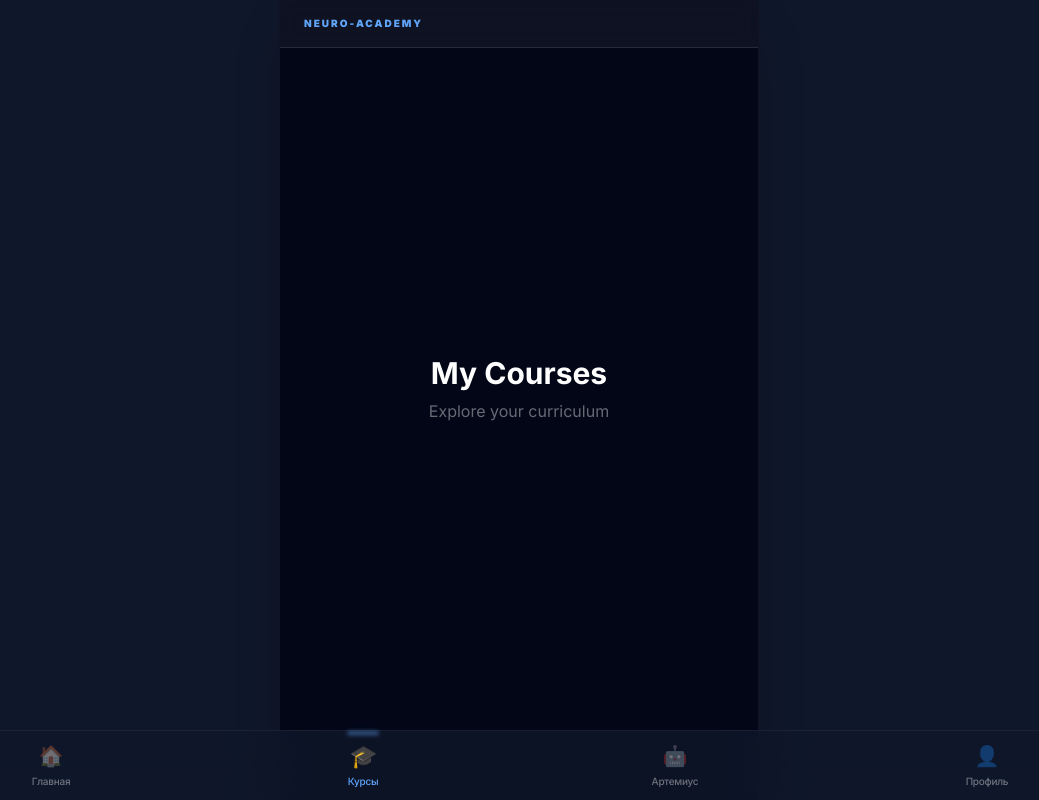
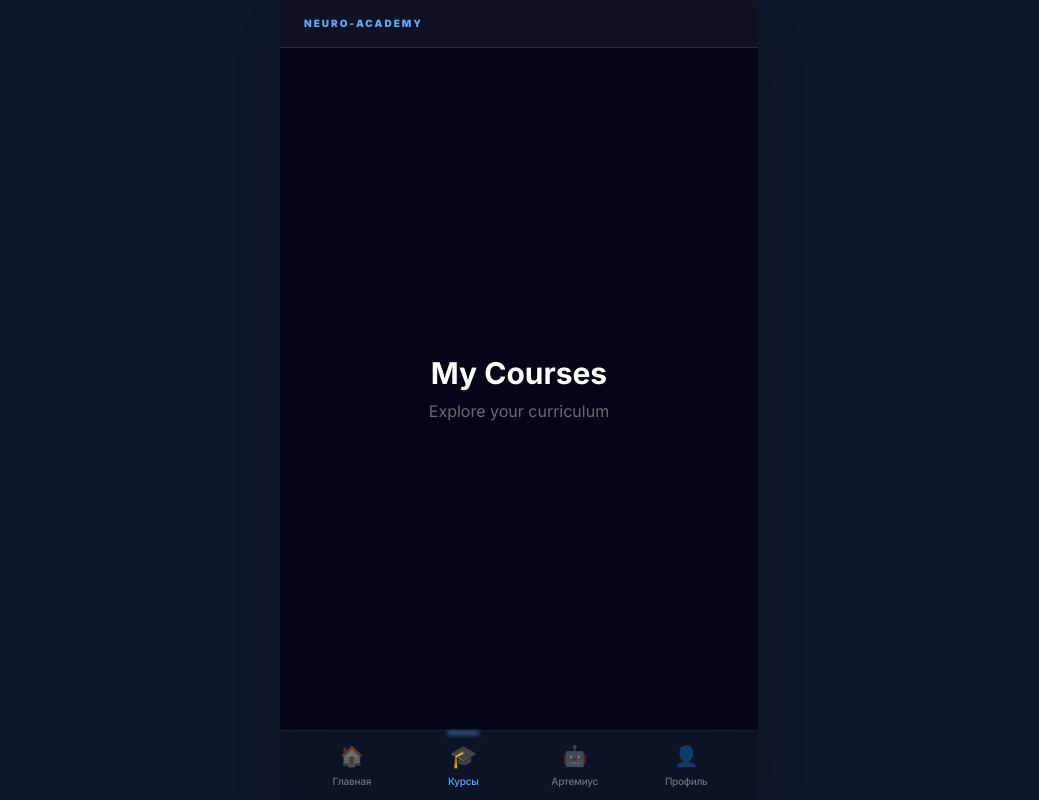
Before and after one commit to Ar4ik23/Neuro-Academy-v2.0, a Next.js app in the folder apps/web-miniapp/: page /courses in a window 1280 px wide. Shown: the whole page, without its empty margins (121-1160 px from the left). Built offline with nearby package versions, Linux system fonts and the light colour scheme.

Commit message:
UI: Bind BottomNav to mobile container width

```diff
--- a/apps/web-miniapp/src/components/navigation/BottomNav.tsx
+++ b/apps/web-miniapp/src/components/navigation/BottomNav.tsx
@@ -15,7 +15,7 @@ export const BottomNav: React.FC = () => {
   const pathname = usePathname();
 
   return (
-    <nav className="fixed bottom-0 left-0 right-0 h-[70px] bg-slate-900/80 backdrop-blur-xl border-t border-white/5 flex items-center justify-around px-4 z-50">
+    <nav className="absolute bottom-0 left-0 right-0 h-[70px] bg-slate-900/80 backdrop-blur-xl border-t border-white/5 flex items-center justify-around px-4 z-50">
       {navItems.map((item) => {
         const isActive = pathname === item.path;
         return (
```
